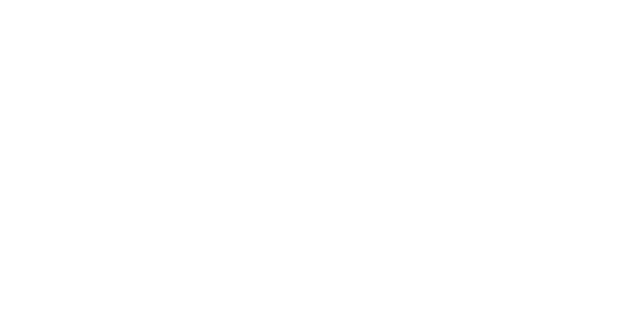
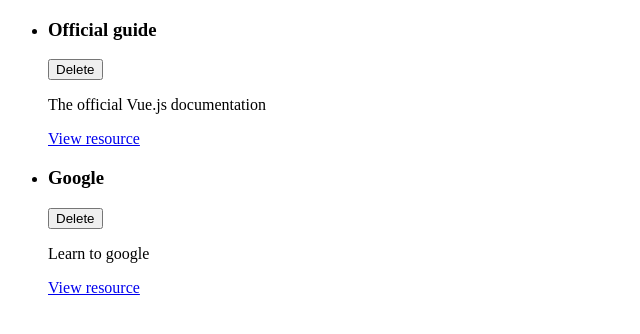
Before and after one commit to sajidul-kabir/Remember-me, a Vue app: page / in a window 1280 px wide. Shown: the top 334 px of the page, without its empty margins (0-640 px from the left). Built offline with nearby package versions, Linux system fonts and the light colour scheme.

Commit message:
resource item component add

```diff
--- a/src/App.vue
+++ b/src/App.vue
@@ -1,14 +1,22 @@
 <template>
   <ul>
-    <li v-for="resource in resources" :key="resource.id">
-      {{ resource.title }}
-      {{ resource.description }}
-    </li>
+    <resource-item
+      v-for="resource in resources"
+      :key="resource.id"
+      :title="resource.title"
+      :description="resource.description"
+      :link="resource.link"
+    ></resource-item>
   </ul>
 </template>
 
 <script>
+import ResourceItem from './components/learning-resources/ResourceItem.vue';
+
 export default {
+  components: {
+    ResourceItem,
+  },
   data() {
     return {
       resources: [
--- /dev/null
+++ b/src/components/learning-resources/ResourceItem.vue
@@ -0,0 +1,22 @@
+<template>
+  <li>
+    <div>
+      <header>
+        <h3>
+          {{ title }}
+        </h3>
+        <button>Delete</button>
+      </header>
+    </div>
+    <p>{{ description }}</p>
+    <nav>
+      <a :href="link">View resource</a>
+    </nav>
+  </li>
+</template>
+
+<script>
+export default {
+  props: ['title', 'description', 'link'],
+};
+</script>
--- a/src/main.js
+++ b/src/main.js
@@ -1,4 +1,4 @@
 import { createApp } from 'vue';
 import App from './App.vue';
 
-createApp({ App }).mount('#app');
+createApp(App).mount('#app');
```
